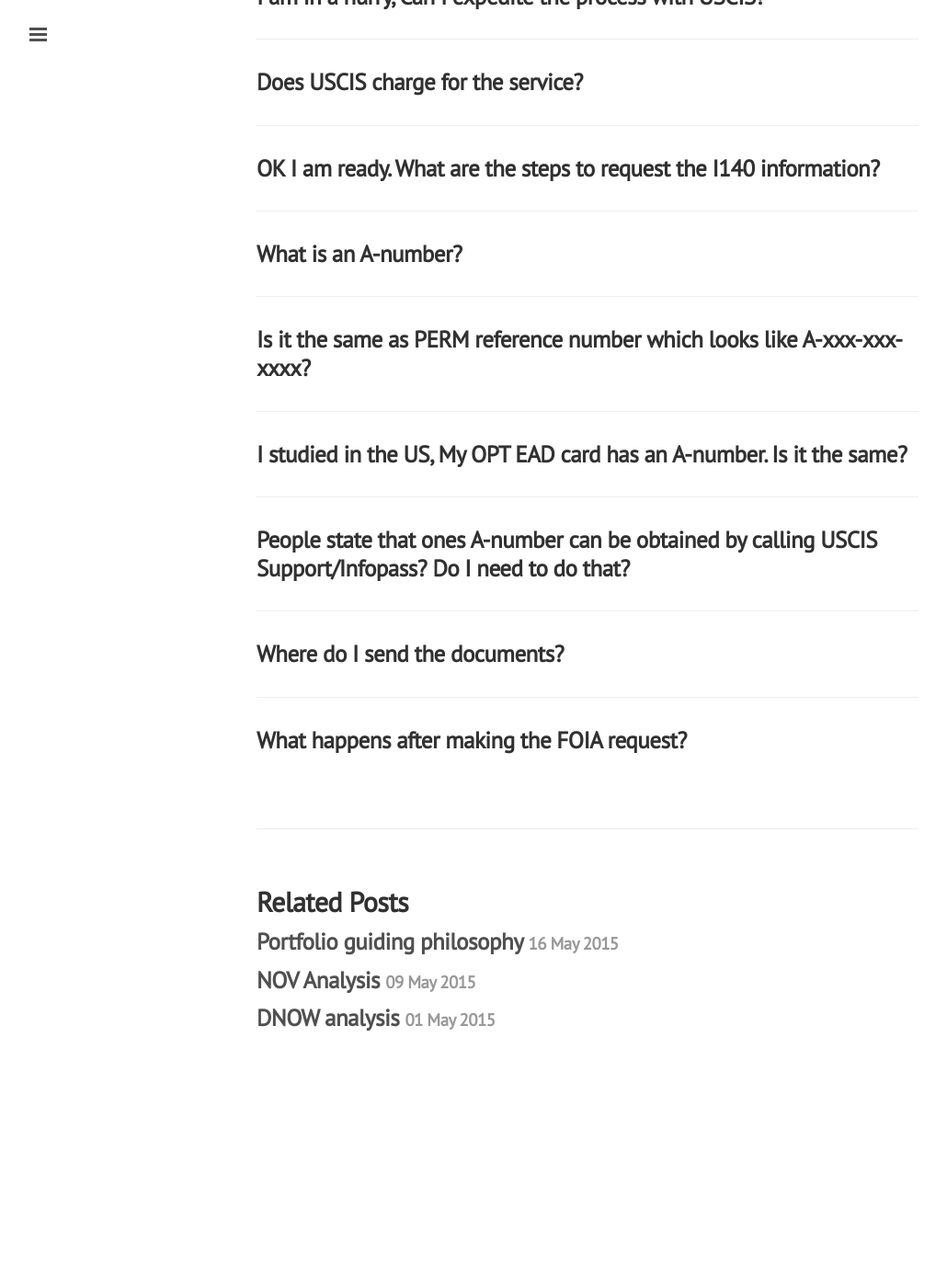
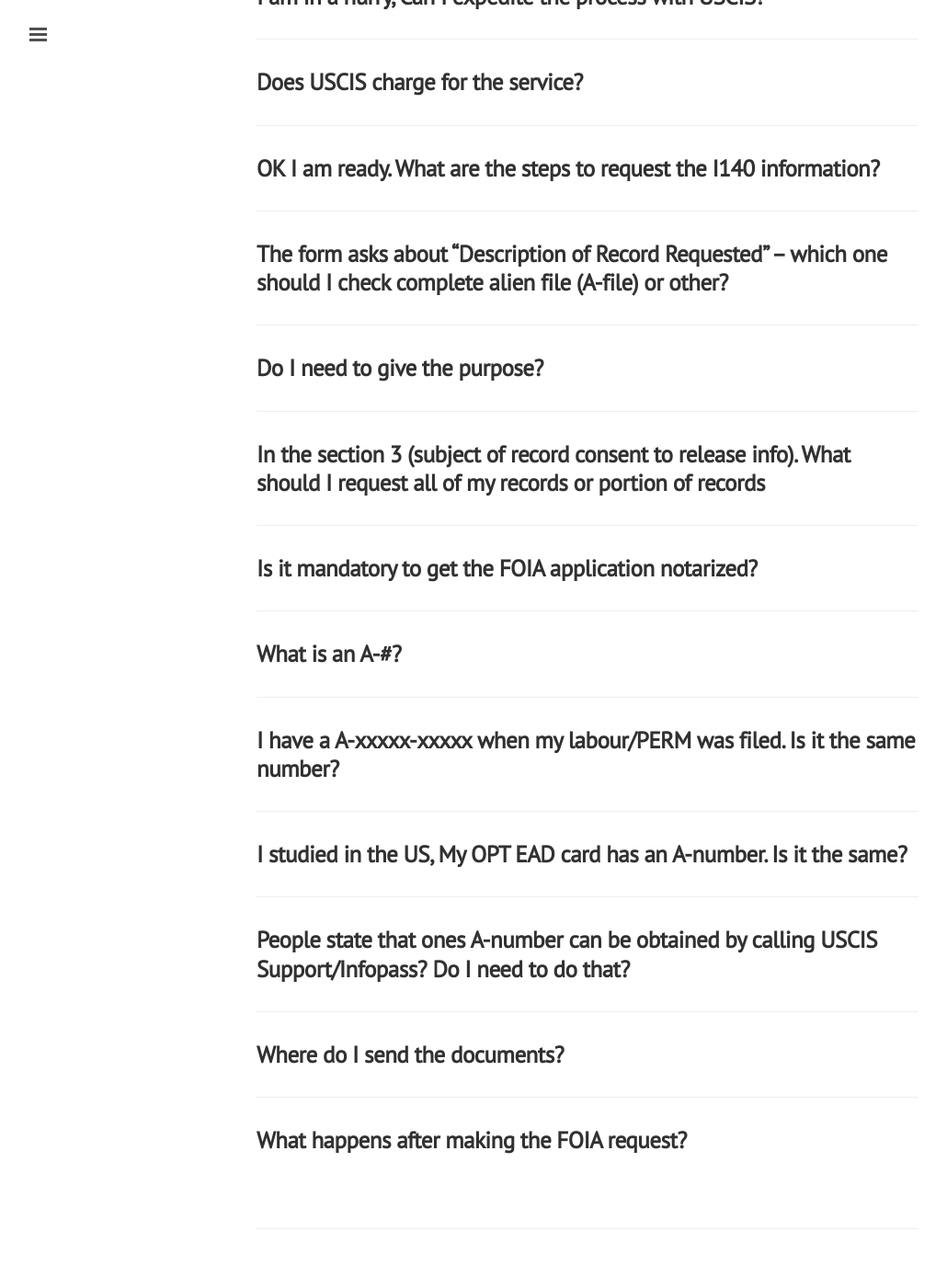
Before and after one commit to gitforwork2/gitforwork.github.io, a Jekyll site: the page built from _posts/2015-12-10-how-to-use-foia-to-request-approved-i140.md, in a window 1280 px wide and 1400 px high, scrolled down 931 px. Shown: the top 1376 px of the window at 92% size, without its empty margins (1-1031 px from the left). Built offline with Jekyll 4.4.1, drawn with Linux system fonts in a browser that asks for light colours; Markdown is read by kramdown in place of the engine named in the settings; before the commit the page ends 2114 px from its top, so only the background shows below that.

Commit message:
Starter post for the i140-FOIA

```diff
--- a/_posts/2015-12-10-how-to-use-foia-to-request-approved-i140.md
+++ b/_posts/2015-12-10-how-to-use-foia-to-request-approved-i140.md
@@ -22,9 +22,17 @@
 * * *
 ###OK I am ready. What are the steps to request the I140 information?
 * * *
-###What is an A-number?
+###The form asks about "Description of Record Requested" -- which one should I check complete alien file (A-file) or other?
 * * *
-###Is it the same as PERM reference number which looks like A-xxx-xxx-xxxx?
+###Do I need to give the purpose?
+* * *
+###In the section 3 (subject of record consent to release info). What should I request all of my records or portion of records
+* * *
+###Is it mandatory to get the FOIA application notarized?
+* * *
+###What is an A-#?
+* * *
+###I have a A-xxxxx-xxxxx when my labour/PERM was filed. Is it the same number?
 * * *
 ###I studied in the US, My OPT EAD card has an A-number. Is it the same?
 * * *
```
